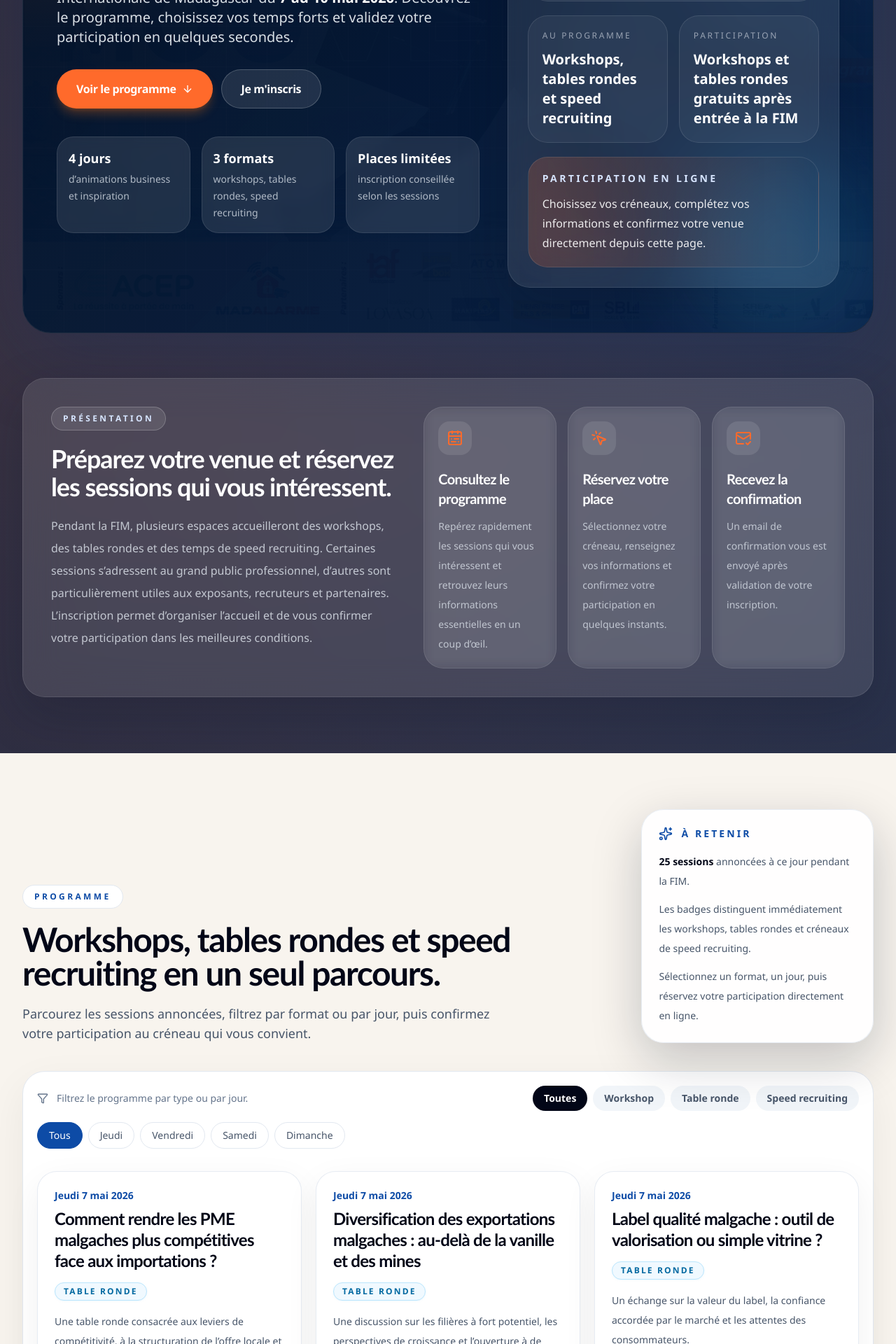
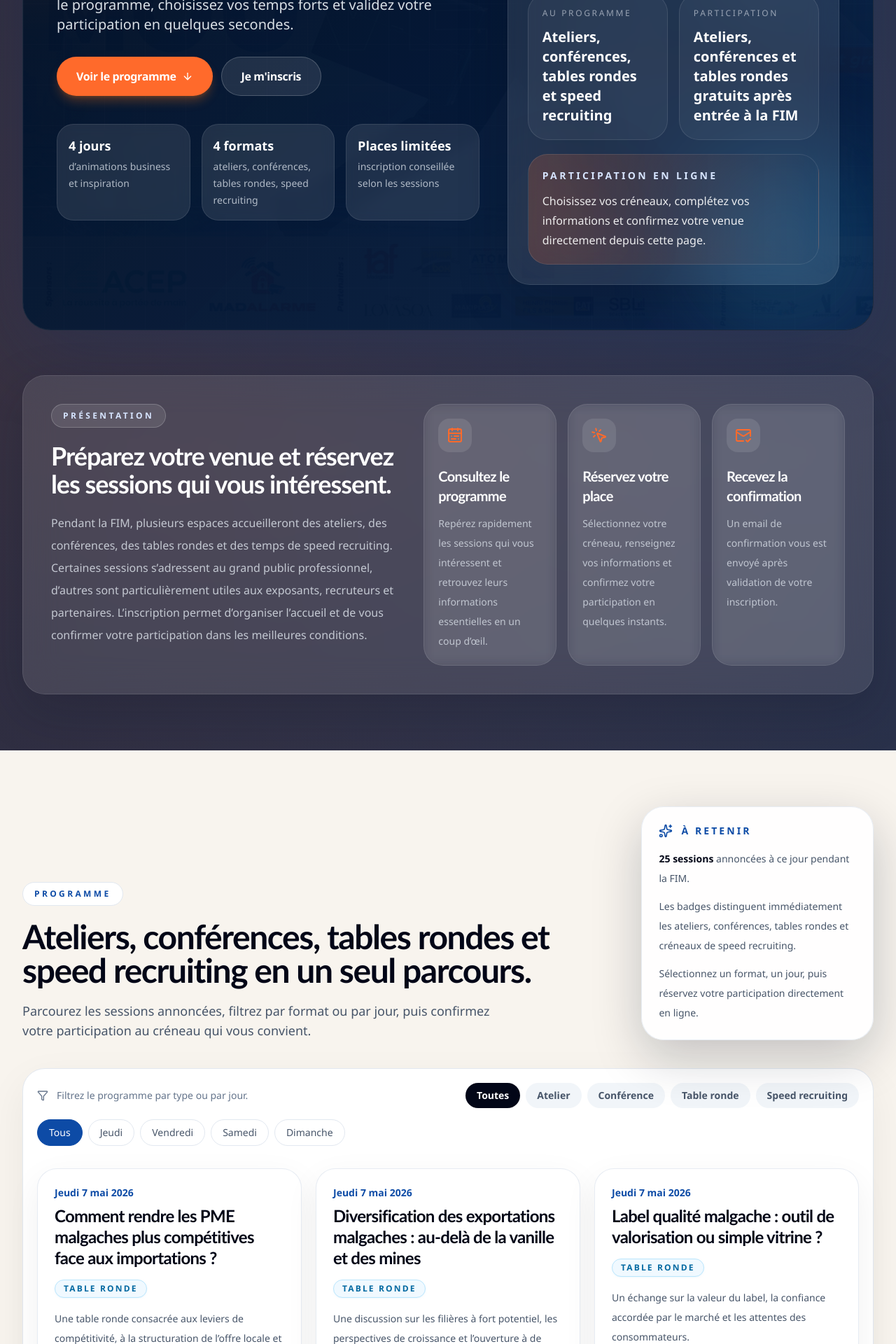
Before and after one commit to heritianaratsimbazafy99-hue/Fimpage, a Next.js app: page / in a window 1280 px wide. Shown: the part 880-2800 px from the top of the page at 70% size. Built offline with nearby package versions, Linux system fonts and the light colour scheme; no server answers.

Commit message:
Add conference category and rename workshops to ateliers

```diff
--- a/app/layout.tsx
+++ b/app/layout.tsx
@@ -3,9 +3,9 @@
 import "./globals.css";
 
 export const metadata: Metadata = {
-  title: "Inscription Workshops & Tables Rondes FIM",
+  title: "Inscription Ateliers, Conférences & Tables Rondes FIM",
   description:
-    "Landing page d'inscription moderne pour les workshops, tables rondes et speed recruiting de la Foire Internationale de Madagascar.",
+    "Landing page d'inscription moderne pour les ateliers, conférences, tables rondes et speed recruiting de la Foire Internationale de Madagascar.",
 };
 
 export default function RootLayout({
--- a/components/brand-lockup.tsx
+++ b/components/brand-lockup.tsx
@@ -32,10 +32,7 @@
     >
       <div className="flex flex-col gap-4 sm:flex-row sm:items-center sm:gap-5">
         <div className="min-w-0 flex-1 rounded-[1.4rem] border border-slate-200 bg-white px-4 py-3 shadow-[0_10px_25px_rgba(15,23,42,0.08)]">
-          <p className="text-[0.7rem] font-semibold uppercase tracking-[0.28em] text-slate-500">
-            Identité officielle
-          </p>
-          <div className="mt-3">
+          <div>
             <Image
               src="/images/logos/fim-logo.png"
               alt="Logo FIM - Foire Internationale de Madagascar"
@@ -53,10 +50,7 @@
         <div className="hidden h-16 w-px shrink-0 bg-white/20 sm:block" />
 
         <div className="min-w-0 flex-1 rounded-[1.4rem] border border-slate-200 bg-white px-4 py-3 shadow-[0_10px_25px_rgba(15,23,42,0.08)] sm:max-w-[220px]">
-          <p className="text-[0.7rem] font-semibold uppercase tracking-[0.28em] text-slate-500">
-            Organisation
-          </p>
-          <div className="mt-3 flex items-center">
+          <div className="flex items-center">
             <Image
               src="/images/logos/madavision-logo.png"
               alt="Logo Mada Vision"
--- a/components/footer.tsx
+++ b/components/footer.tsx
@@ -10,9 +10,9 @@
               FIM 2026
             </p>
             <p className="mt-3 max-w-2xl text-sm leading-7">
-              Inscriptions officielles aux workshops, tables rondes et créneaux
-              de speed recruiting proposés pendant la Foire Internationale de
-              Madagascar à la CCI Ivato.
+              Inscriptions officielles aux ateliers, conférences, tables rondes
+              et créneaux de speed recruiting proposés pendant la Foire
+              Internationale de Madagascar à la CCI Ivato.
             </p>
             <BrandLockup compact tone="light" className="mt-6 max-w-2xl" />
           </div>
--- a/components/hero-section.tsx
+++ b/components/hero-section.tsx
@@ -44,7 +44,7 @@
             Information participation
           </p>
           <p className="mt-1 text-sm leading-6 text-white/90 sm:text-[0.96rem]">
-            La participation aux workshops et aux tables rondes est
+            La participation aux ateliers, aux conférences et aux tables rondes est
             <span className="font-semibold text-white"> gratuite</span> une
             fois votre entrée à la FIM effectuée.
           </p>
@@ -73,7 +73,7 @@
             </span>
 
             <h1 className="max-w-3xl text-4xl font-semibold leading-[1.02] text-white sm:text-5xl lg:text-7xl">
-              Inscription Workshops &amp; Tables Rondes FIM
+              Inscription Ateliers, Conférences &amp; Tables Rondes FIM
             </h1>
 
             <p className="mt-6 max-w-2xl text-base leading-8 text-slate-100/90 sm:text-xl">
@@ -99,7 +99,7 @@
             <div className="mt-10 grid gap-4 sm:grid-cols-3">
               {[
                 { value: "4 jours", label: "d’animations business et inspiration" },
-                { value: "3 formats", label: "workshops, tables rondes, speed recruiting" },
+                { value: "4 formats", label: "ateliers, conférences, tables rondes, speed recruiting" },
                 { value: "Places limitées", label: "inscription conseillée selon les sessions" },
               ].map((item) => (
                 <div
@@ -133,7 +133,7 @@
                   <ul className="mt-4 space-y-3 text-sm leading-7 text-slate-100/80">
                     <li>Sessions ouvertes pendant la FIM du 7 au 10 mai 2026 à la CCI Ivato.</li>
                     <li>Inscriptions accessibles aux visiteurs, exposants et recruteurs.</li>
-                    <li>Workshops et tables rondes gratuits après votre entrée à la FIM.</li>
+                    <li>Ateliers, conférences et tables rondes gratuits après votre entrée à la FIM.</li>
                     <li>Confirmation envoyée par email après validation de votre demande.</li>
                   </ul>
                 </div>
@@ -144,7 +144,7 @@
                       Au programme
                     </p>
                     <p className="mt-3 text-xl font-semibold text-white">
-                      Workshops, tables rondes et speed recruiting
+                      Ateliers, conférences, tables rondes et speed recruiting
                     </p>
                   </div>
                   <div className="rounded-[1.75rem] border border-white/10 bg-white/5 p-5">
@@ -152,7 +152,7 @@
                       Participation
                     </p>
                     <p className="mt-3 text-xl font-semibold text-white">
-                      Workshops et tables rondes gratuits après entrée à la FIM
+                      Ateliers, conférences et tables rondes gratuits après entrée à la FIM
                     </p>
                   </div>
                 </div>
--- a/components/info-section.tsx
+++ b/components/info-section.tsx
@@ -9,7 +9,7 @@
   {
     icon: Ticket,
     title: "Participation",
-    copy: "L’inscription est recommandée pour faciliter l’accueil et anticiper les sessions à capacité limitée.",
+    copy: "L’inscription est recommandée pour faciliter l’accueil, même si l’accès aux ateliers, conférences et tables rondes est gratuit après votre entrée à la FIM.",
   },
   {
     icon: ShieldCheck,
@@ -31,8 +31,8 @@
           </h2>
           <p className="section-copy mt-5">
             Retrouvez ici les repères utiles avant votre venue pour profiter
-            pleinement des workshops, tables rondes et créneaux de speed
-            recruiting proposés pendant la FIM.
+            pleinement des ateliers, conférences, tables rondes et créneaux de
+            speed recruiting proposés pendant la FIM.
           </p>
 
           <div className="mt-8 grid gap-4 md:grid-cols-3">
--- a/components/presentation-section.tsx
+++ b/components/presentation-section.tsx
@@ -32,12 +32,12 @@
               Préparez votre venue et réservez les sessions qui vous intéressent.
             </h2>
             <p className="mt-5 max-w-2xl text-base leading-8 text-slate-200/80">
-              Pendant la FIM, plusieurs espaces accueilleront des workshops, des
-              tables rondes et des temps de speed recruiting. Certaines sessions
-              s’adressent au grand public professionnel, d’autres sont
-              particulièrement utiles aux exposants, recruteurs et partenaires.
-              L’inscription permet d’organiser l’accueil et de vous confirmer
-              votre participation dans les meilleures conditions.
+              Pendant la FIM, plusieurs espaces accueilleront des ateliers, des
+              conférences, des tables rondes et des temps de speed recruiting.
+              Certaines sessions s’adressent au grand public professionnel,
+              d’autres sont particulièrement utiles aux exposants, recruteurs
+              et partenaires. L’inscription permet d’organiser l’accueil et de
+              vous confirmer votre participation dans les meilleures conditions.
             </p>
           </div>
 
--- a/components/program-section.tsx
+++ b/components/program-section.tsx
@@ -60,7 +60,7 @@
             Programme
           </span>
           <h2 className="section-title mt-5">
-            Workshops, tables rondes et speed recruiting en un seul parcours.
+            Ateliers, conférences, tables rondes et speed recruiting en un seul parcours.
           </h2>
           <p className="section-copy mt-5">
             Parcourez les sessions annoncées, filtrez par format ou par jour,
@@ -81,8 +81,8 @@
               annoncées à ce jour pendant la FIM.
             </p>
             <p>
-              Les badges distinguent immédiatement les workshops, tables rondes
-              et créneaux de speed recruiting.
+              Les badges distinguent immédiatement les ateliers, conférences,
+              tables rondes et créneaux de speed recruiting.
             </p>
             <p>
               Sélectionnez un format, un jour, puis réservez votre participation
@@ -102,7 +102,9 @@
           </div>
 
           <div className="flex flex-wrap gap-2">
-            {(["Toutes", "Workshop", "Table ronde", "Speed recruiting"] as const).map(
+            {(
+              ["Toutes", "Atelier", "Conférence", "Table ronde", "Speed recruiting"] as const
+            ).map(
               (value) => (
                 <button
                   key={value}
--- a/components/registration-form.tsx
+++ b/components/registration-form.tsx
@@ -351,7 +351,8 @@
                     name="typeSession"
                   >
                     <option value="">Choisir un format</option>
-                    <option value="Workshop">Workshop</option>
+                    <option value="Atelier">Atelier</option>
+                    <option value="Conférence">Conférence</option>
                     <option value="Table ronde">Table ronde</option>
                     <option value="Speed recruiting">Speed recruiting</option>
                   </select>
--- a/components/session-type-badge.tsx
+++ b/components/session-type-badge.tsx
@@ -1,8 +1,10 @@
 import type { SessionType } from "@/lib/types";
 
 const badgeStyles: Record<SessionType, string> = {
-  Workshop:
+  Atelier:
     "border-orange-200 bg-orange-50 text-orange-700 shadow-sm shadow-orange-100/50",
+  Conférence:
+    "border-violet-200 bg-violet-50 text-violet-700 shadow-sm shadow-violet-100/50",
   "Table ronde":
     "border-sky-200 bg-sky-50 text-sky-700 shadow-sm shadow-sky-100/50",
   "Speed recruiting":
--- a/data/sessions.ts
+++ b/data/sessions.ts
@@ -68,7 +68,7 @@
   {
     id: "workshop-du-champ-export",
     slug: "du-champ-a-lexport-une-vision-unifiee-du-commerce",
-    type: "Workshop",
+    type: "Conférence",
     dayKey: "Jeudi",
     dayLabel: "Jeudi 7 mai 2026",
     dateIso: "2026-05-07",
@@ -84,7 +84,7 @@
   {
     id: "workshop-echanges-opportunites",
     slug: "faciliter-les-echanges-pour-plus-d-opportunites",
-    type: "Workshop",
+    type: "Conférence",
     dayKey: "Vendredi",
     dayLabel: "Vendredi 8 mai 2026",
     dateIso: "2026-05-08",
@@ -100,7 +100,7 @@
   {
     id: "workshop-acces-energie",
     slug: "acces-a-lenergie",
-    type: "Workshop",
+    type: "Conférence",
     dayKey: "Vendredi",
     dayLabel: "Vendredi 8 mai 2026",
     dateIso: "2026-05-08",
@@ -116,7 +116,7 @@
   {
     id: "workshop-concurrence-loyale",
     slug: "concurrence-loyale-proteger-les-consommateurs",
-    type: "Workshop",
+    type: "Conférence",
     dayKey: "Vendredi",
     dayLabel: "Vendredi 8 mai 2026",
     dateIso: "2026-05-08",
@@ -132,14 +132,14 @@
   {
     id: "workshop-croissance-inclusive",
     slug: "approche-integree-casser-les-silos-pour-creer-de-la-croissance-inclusive",
-    type: "Workshop",
+    type: "Conférence",
     dayKey: "Vendredi",
     dayLabel: "Vendredi 8 mai 2026",
     dateIso: "2026-05-08",
     time: "11:30 - 12:30",
     title: "Approche intégrée : casser les silos pour créer de la croissance inclusive",
     description:
-      "Un workshop sur la coopération entre acteurs, la circulation des expertises et la création d’impact durable.",
+      "Une conférence sur la coopération entre acteurs, la circulation des expertises et la création d’impact durable.",
     location: "Petite salle",
     host: "PIC",
     audience: "Décideurs, entreprises, partenaires au développement",
@@ -148,7 +148,7 @@
   {
     id: "workshop-qualite-madagascar",
     slug: "qualite-madagascar-produire-mieux-vendre-plus",
-    type: "Workshop",
+    type: "Conférence",
     dayKey: "Vendredi",
     dayLabel: "Vendredi 8 mai 2026",
     dateIso: "2026-05-08",
@@ -164,7 +164,7 @@
   {
     id: "workshop-valorisation-expertise",
     slug: "valorisation-professionnelle-et-partage-dexpertise",
-    type: "Workshop",
+    type: "Conférence",
     dayKey: "Vendredi",
     dayLabel: "Vendredi 8 mai 2026",
     dateIso: "2026-05-08",
@@ -244,7 +244,7 @@
   {
     id: "workshop-immobilier",
     slug: "immobilier",
-    type: "Workshop",
+    type: "Conférence",
     dayKey: "Samedi",
     dayLabel: "Samedi 9 mai 2026",
     dateIso: "2026-05-09",
@@ -292,14 +292,14 @@
   {
     id: "workshop-eau-filtration",
     slug: "leau-ses-enjeux-et-la-filtration-made-in-mada",
-    type: "Workshop",
+    type: "Conférence",
     dayKey: "Samedi",
     dayLabel: "Samedi 9 mai 2026",
     dateIso: "2026-05-09",
     time: "14:00 - 15:00",
     title: "L’eau, ses enjeux et la filtration made in Mada",
     description:
-      "Un workshop sur les enjeux liés à l’eau et les solutions locales de filtration développées à Madagascar.",
+      "Une conférence sur les enjeux liés à l’eau et les solutions locales de filtration développées à Madagascar.",
     location: "Petite salle",
     host: "Watergate",
     audience: "Professionnels, collectivités, visiteurs intéressés",
@@ -324,7 +324,7 @@
   {
     id: "workshop-smilebox-3d",
     slug: "impression-3d-realisation-de-pieces-techniques",
-    type: "Workshop",
+    type: "Atelier",
     dayKey: "Dimanche",
     dayLabel: "Dimanche 10 mai 2026",
     dateIso: "2026-05-10",
@@ -340,14 +340,14 @@
   {
     id: "workshop-smilebox-arbre-vie",
     slug: "atelier-developpement-personnel-arbre-de-vie",
-    type: "Workshop",
+    type: "Atelier",
     dayKey: "Dimanche",
     dayLabel: "Dimanche 10 mai 2026",
     dateIso: "2026-05-10",
     time: "10:15 - 11:15",
     title: "Smilebox Academy : Atelier développement personnel - Arbre de vie",
     description:
-      "Un workshop guidé pour explorer ses motivations, clarifier sa trajectoire et mettre en perspective son évolution.",
+      "Un atelier guidé pour explorer ses motivations, clarifier sa trajectoire et mettre en perspective son évolution.",
     location: "Smilebox Academy",
     host: "Smilebox",
     audience: "Visiteurs, jeunes talents, professionnels",
@@ -356,7 +356,7 @@
   {
     id: "workshop-smilebox-prototypage",
     slug: "impression-3d-benefices-du-prototypage",
-    type: "Workshop",
+    type: "Atelier",
     dayKey: "Dimanche",
     dayLabel: "Dimanche 10 mai 2026",
     dateIso: "2026-05-10",
@@ -372,7 +372,7 @@
   {
     id: "workshop-smilebox-commercial",
     slug: "bonnes-pratiques-de-developpement-commercial",
-    type: "Workshop",
+    type: "Atelier",
     dayKey: "Dimanche",
     dayLabel: "Dimanche 10 mai 2026",
     dateIso: "2026-05-10",
@@ -388,7 +388,7 @@
   {
     id: "workshop-smilebox-decoration",
     slug: "impression-3d-realisation-de-decorations-dinterieur",
-    type: "Workshop",
+    type: "Atelier",
     dayKey: "Dimanche",
     dayLabel: "Dimanche 10 mai 2026",
     dateIso: "2026-05-10",
--- a/lib/types.ts
+++ b/lib/types.ts
@@ -1,4 +1,8 @@
-export type SessionType = "Workshop" | "Table ronde" | "Speed recruiting";
+export type SessionType =
+  | "Atelier"
+  | "Conférence"
+  | "Table ronde"
+  | "Speed recruiting";
 
 export interface Session {
   id: string;
```
